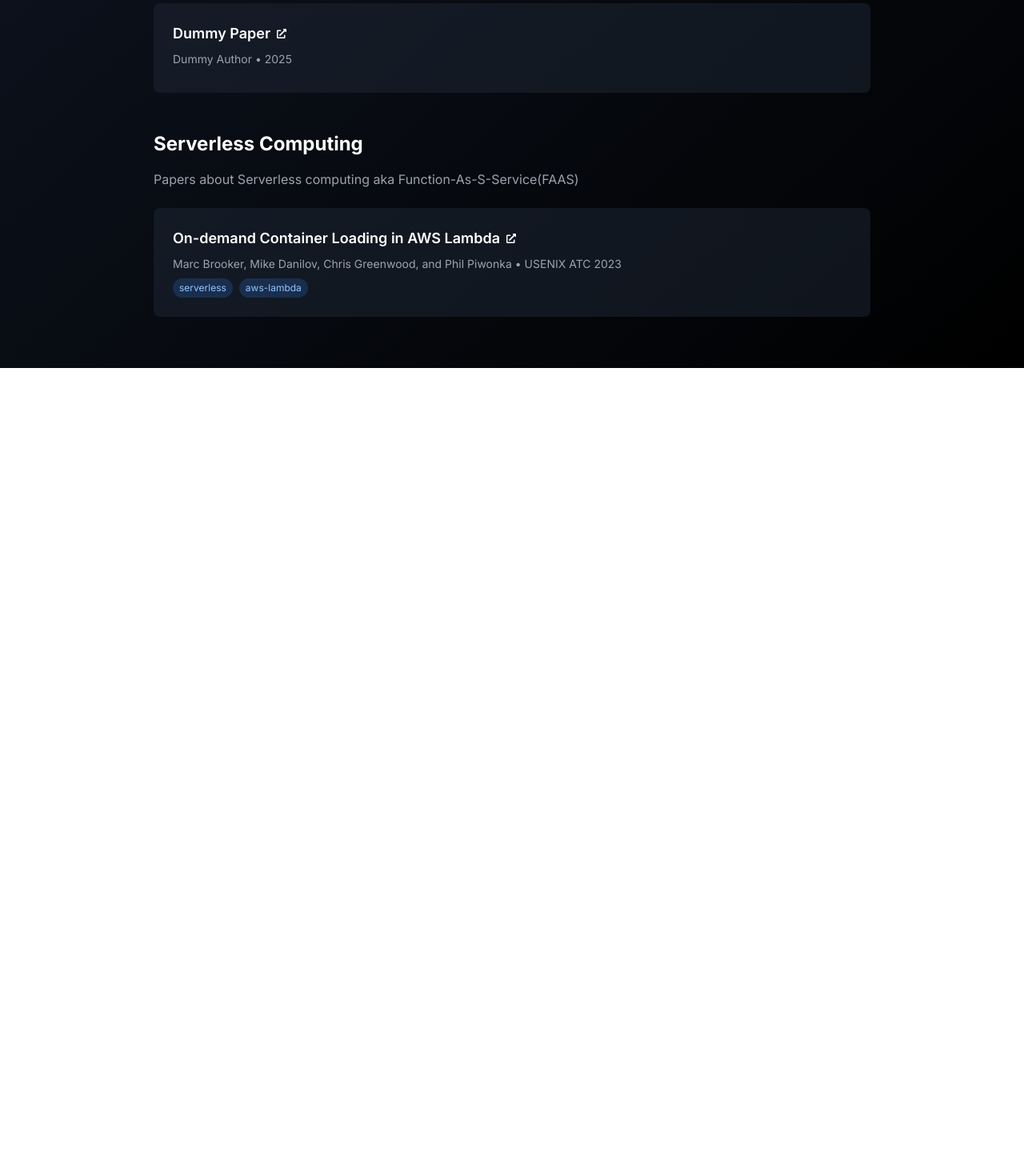
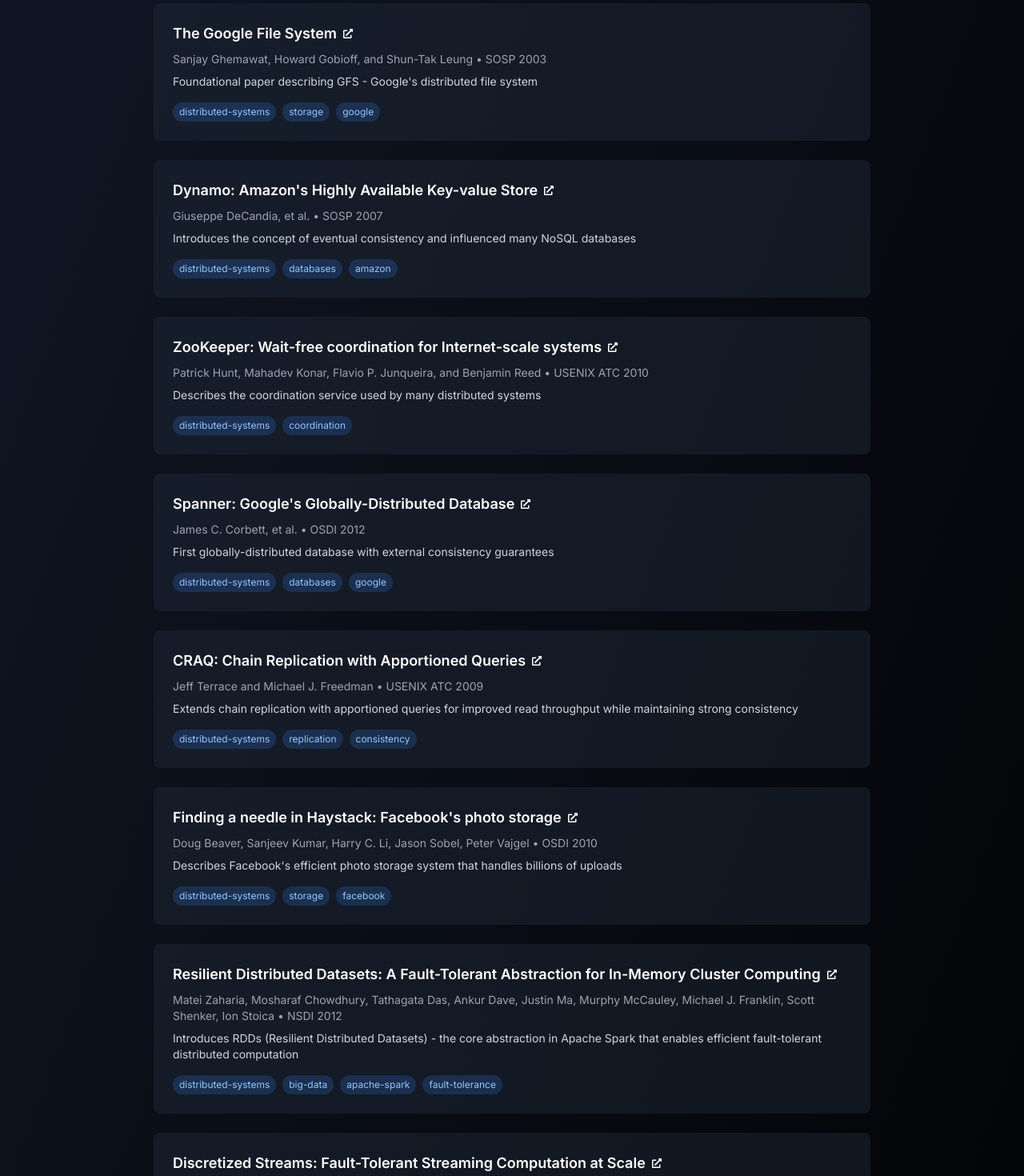
Before and after one commit to rohithv/rohithv.github.io, a Next.js app: page /papershelf in a window 1280 px wide. Shown: the part 740-2210 px from the top of the page at 80% size. Before the commit the page ends 1200 px from the top, so only its background shows below. Built offline with nearby package versions, Linux system fonts and the light colour scheme.

Commit message:
add more papers

```diff
--- a/src/app/papershelf/page.tsx
+++ b/src/app/papershelf/page.tsx
@@ -43,13 +43,104 @@
           tags: []
         },
         {
-            title: "Dummy Paper",
-            authors: "Dummy Author",
-            year: 2025,
-            link: "https://dummy.com",
-            tags: []
+          title: "The Google File System",
+          authors: "Sanjay Ghemawat, Howard Gobioff, and Shun-Tak Leung",
+          conference: "SOSP",
+          year: 2003,
+          link: "https://static.googleusercontent.com/media/research.google.com/en//archive/gfs-sosp2003.pdf",
+          notes: "Foundational paper describing GFS - Google's distributed file system",
+          tags: ["distributed-systems", "storage", "google"]
+        },
+        {
+          title: "Dynamo: Amazon's Highly Available Key-value Store",
+          authors: "Giuseppe DeCandia, et al.",
+          conference: "SOSP",
+          year: 2007,
+          link: "https://www.allthingsdistributed.com/files/amazon-dynamo-sosp2007.pdf",
+          notes: "Introduces the concept of eventual consistency and influenced many NoSQL databases",
+          tags: ["distributed-systems", "databases", "amazon"]
+        },
+        {
+          title: "ZooKeeper: Wait-free coordination for Internet-scale systems",
+          authors: "Patrick Hunt, Mahadev Konar, Flavio P. Junqueira, and Benjamin Reed",
+          conference: "USENIX ATC",
+          year: 2010,
+          link: "https://www.usenix.org/legacy/event/atc10/tech/full_papers/Hunt.pdf",
+          notes: "Describes the coordination service used by many distributed systems",
+          tags: ["distributed-systems", "coordination"]
+        },
+        {
+          title: "Spanner: Google's Globally-Distributed Database",
+          authors: "James C. Corbett, et al.",
+          conference: "OSDI",
+          year: 2012,
+          link: "https://static.googleusercontent.com/media/research.google.com/en//archive/spanner-osdi2012.pdf",
+          notes: "First globally-distributed database with external consistency guarantees",
+          tags: ["distributed-systems", "databases", "google"]
+        },
+        {
+          title: "CRAQ: Chain Replication with Apportioned Queries",
+          authors: "Jeff Terrace and Michael J. Freedman",
+          conference: "USENIX ATC",
+          year: 2009,
+          link: "https://www.usenix.org/legacy/event/usenix09/tech/full_papers/terrace/terrace.pdf",
+          notes: "Extends chain replication with apportioned queries for improved read throughput while maintaining strong consistency",
+          tags: ["distributed-systems", "replication", "consistency"]
+        },
+        {
+          title: "Finding a needle in Haystack: Facebook's photo storage",
+          authors: "Doug Beaver, Sanjeev Kumar, Harry C. Li, Jason Sobel, Peter Vajgel",
+          conference: "OSDI",
+          year: 2010,
+          link: "https://www.usenix.org/legacy/event/osdi10/tech/full_papers/Beaver.pdf",
+          notes: "Describes Facebook's efficient photo storage system that handles billions of uploads",
+          tags: ["distributed-systems", "storage", "facebook"]
+        },
+        {
+          title: "Resilient Distributed Datasets: A Fault-Tolerant Abstraction for In-Memory Cluster Computing",
+          authors: "Matei Zaharia, Mosharaf Chowdhury, Tathagata Das, Ankur Dave, Justin Ma, Murphy McCauley, Michael J. Franklin, Scott Shenker, Ion Stoica",
+          conference: "NSDI",
+          year: 2012,
+          link: "https://www.usenix.org/system/files/conference/nsdi12/nsdi12-final138.pdf",
+          notes: "Introduces RDDs (Resilient Distributed Datasets) - the core abstraction in Apache Spark that enables efficient fault-tolerant distributed computation",
+          tags: ["distributed-systems", "big-data", "apache-spark", "fault-tolerance"]
+        },
+        {
+          title: "Discretized Streams: Fault-Tolerant Streaming Computation at Scale",
+          authors: "Matei Zaharia, Tathagata Das, Haoyuan Li, Timothy Hunter, Scott Shenker, Ion Stoica",
+          conference: "SOSP",
+          year: 2013,
+          link: "https://people.csail.mit.edu/matei/papers/2013/sosp_spark_streaming.pdf",
+          notes: "Introduces Spark Streaming's micro-batch architecture for scalable stream processing",
+          tags: ["distributed-systems", "stream-processing", "apache-spark", "fault-tolerance"]
+        },
+        {
+          title: "TensorFlow: A System for Large-Scale Machine Learning",
+          authors: "Martín Abadi, Paul Barham, Jianmin Chen, Zhifeng Chen, Andy Davis, Jeffrey Dean, et al.",
+          conference: "OSDI",
+          year: 2016,
+          link: "https://www.usenix.org/system/files/conference/osdi16/osdi16-abadi.pdf",
+          notes: "Describes the architecture and implementation of TensorFlow, Google's distributed system for training and serving machine learning models",
+          tags: ["distributed-systems", "machine-learning", "google", "tensorflow"]
+        },
+        {
+          title: "Ray: A Distributed Framework for Emerging AI Applications",
+          authors: "Philipp Moritz, Robert Nishihara, Stephanie Wang, Alexey Tumanov, Richard Liaw, Eric Liang, et al.",
+          conference: "OSDI",
+          year: 2018,
+          link: "https://www.usenix.org/system/files/osdi18-moritz.pdf",
+          notes: "Introduces Ray, a distributed system designed for emerging AI applications requiring flexible distributed computation",
+          tags: ["distributed-systems", "machine-learning", "ray", "reinforcement-learning"]
+        },
+        {
+          title: "A comprehensive study of Convergent and Commutative Replicated Data Types",
+          authors: "Marc Shapiro, Nuno Preguiça, Carlos Baquero, Marek Zawirski",
+          conference: "INRIA TR",
+          year: 2011,
+          link: "https://hal.inria.fr/inria-00555588/document",
+          notes: "Introduces CRDTs (Conflict-free Replicated Data Types) that guarantee eventual consistency in distributed systems without coordination",
+          tags: ["distributed-systems", "crdt", "consistency", "replication"]
         }
-        // Add more papers...
       ]
     },
     {
@@ -63,6 +154,15 @@
           year: 2023,
           link: "https://www.usenix.org/conference/atc23/presentation/brooker",
           tags: ["serverless", "aws-lambda"]
+        },
+        {
+          title: "Firecracker: Lightweight Virtualization for Serverless Applications",
+          authors: "Alexandru Agache, Marc Brooker, Andreea Florescu, et al.",
+          conference: "NSDI",
+          year: 2020,
+          link: "https://www.usenix.org/system/files/nsdi20-paper-agache.pdf",
+          notes: "Describes AWS's innovative microVM technology that powers Lambda and Fargate, focusing on fast startup times and security isolation",
+          tags: ["serverless", "virtualization", "aws", "microvm"]
         },
         // Add more papers...
       ]
```
